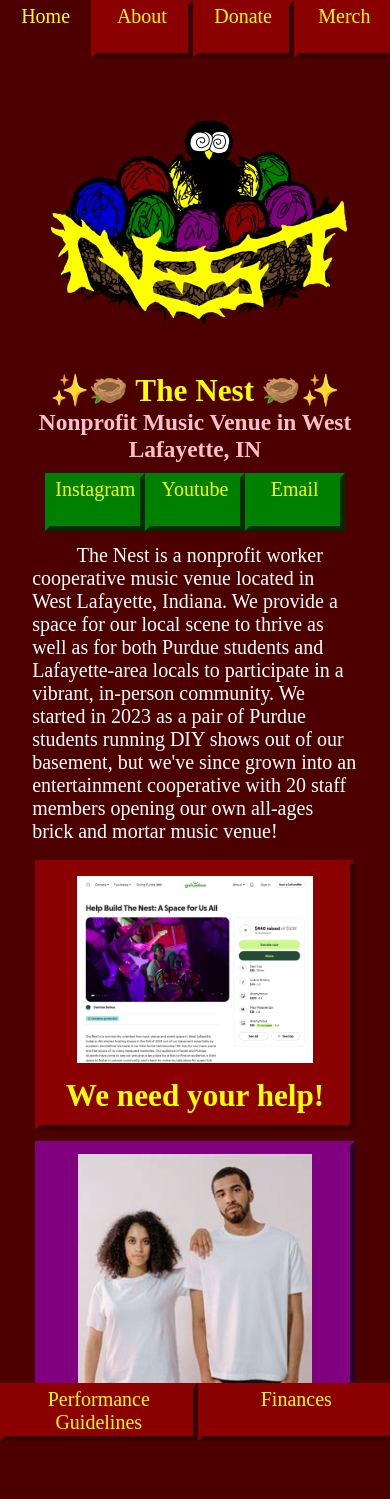
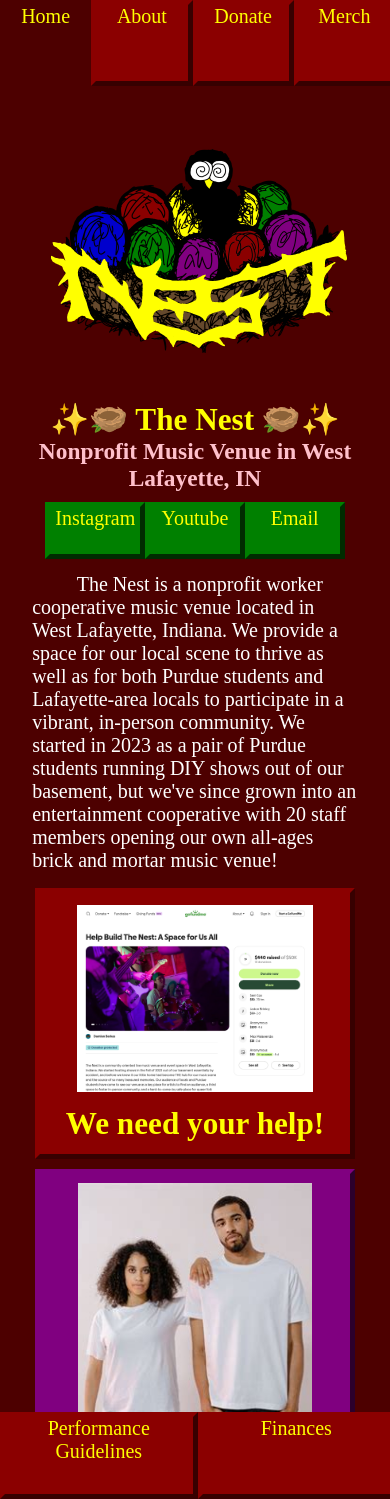
Before and after one commit to jburrer/the-nest-website, a Flask app: page / in a window 390 px wide. Before the commit the page ends 1441 px from the top, so only its background shows below. Run offline with Flask 3, Linux system fonts and the light colour scheme.

Commit message:
tweaking mobile home page 13

```diff
--- a/static/style.css
+++ b/static/style.css
@@ -7,6 +7,23 @@
   --hl: yellow;
   --alt-hl: pink;
   --text: white;
+}
+@media screen and (max-width: 1000px) {
+    #page {
+        border: none !important;
+        width: 100% !important;
+    }
+}
+@media screen and (max-width: 650px) {
+    h1 {
+        font-size: calc(8vw) !important;
+    }
+    h2 {
+        font-size: calc(6vw) !important;
+    }
+    .bar {
+        height: 6dvh !important;
+    }
 }
 body {
     background: url(bg-bw.jpg);
@@ -25,20 +42,6 @@ body {
     min-height: 100dvh;
     margin-left: auto;
     margin-right: auto;
-}
-@media screen and (max-width: 1000px) {
-    #page {
-        border: none !important;
-        width: 100% !important;
-    }
-}
-@media screen and (max-width: 650px) {
-    h1 {
-        font-size: calc(8vw) !important;
-    }
-    h2 {
-        font-size: calc(6vw) !important;
-    }
 }
 .bar {
     height: 4dvh;
--- a/templates/home.html
+++ b/templates/home.html
@@ -34,12 +34,7 @@
     }
     #left, #right {
         width: 100% !important;
-    }
-    #left {
-            margin-bottom: 2% !important;
-    }
-    #right {
-            margin-bottom: 2% !important;
+        margin-bottom: 2% !important;
     }
 }
 h1 {
```
